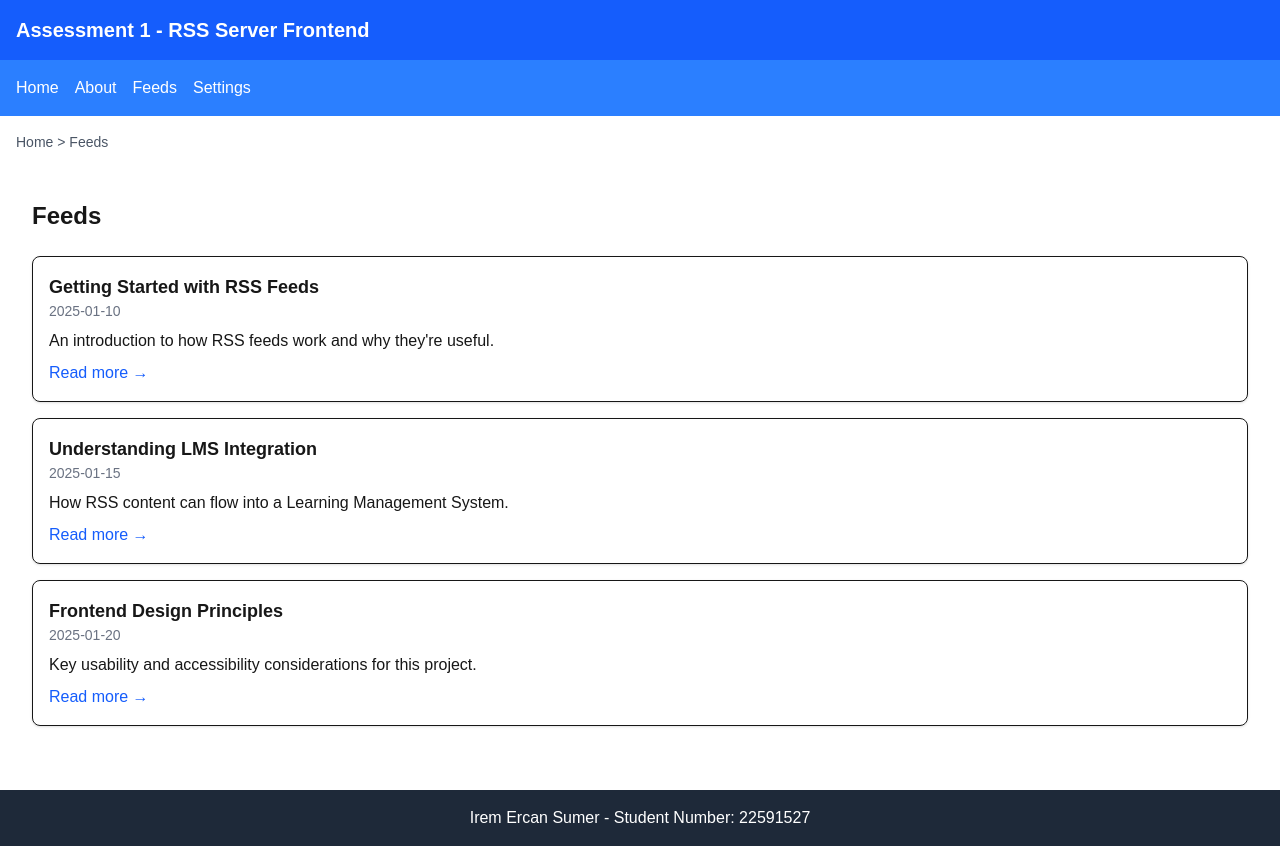
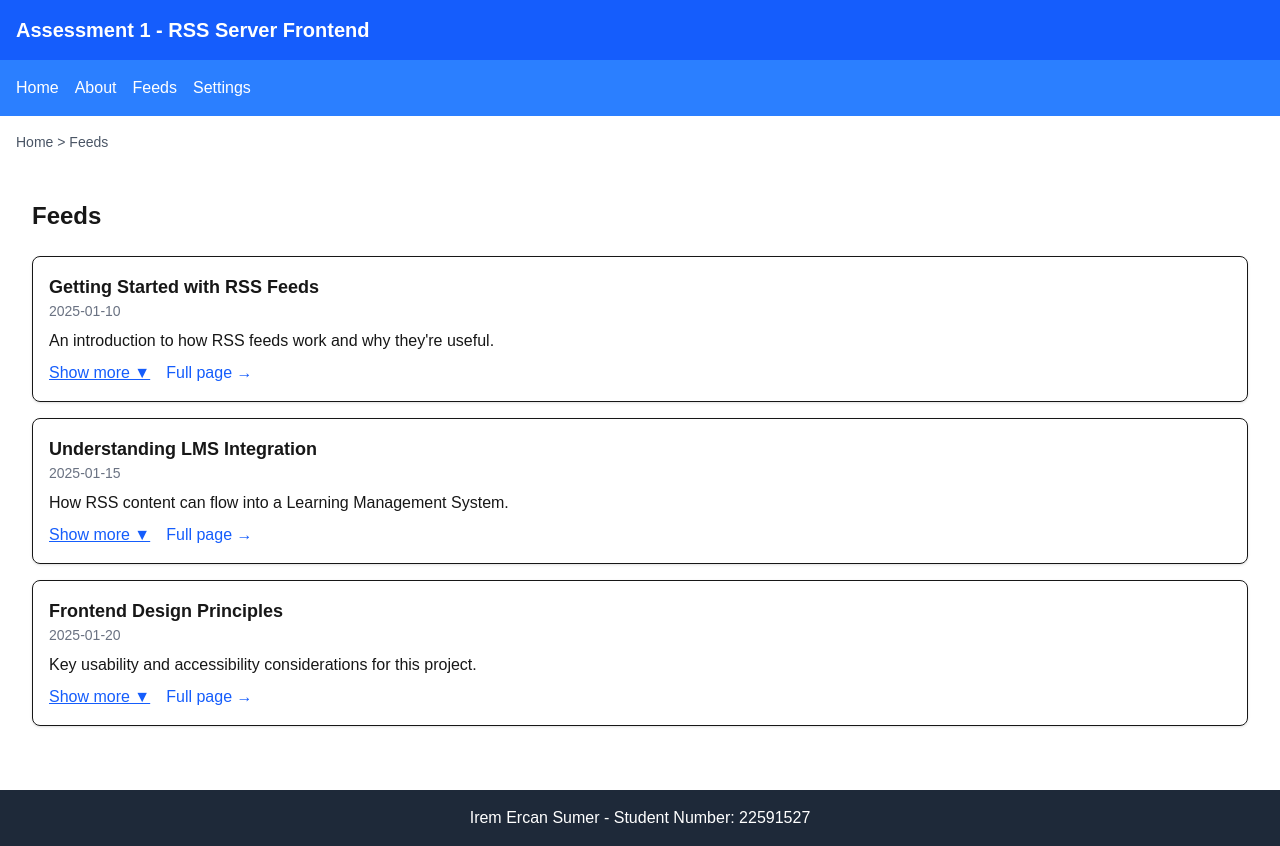
Before and after one commit to Iremesum/rss-lms-frontend, a Next.js app: page /feeds in a window 1280 px wide. Built offline with nearby package versions, Linux system fonts and the light colour scheme.

Commit message:
Add expandable show more/less content sections

```diff
--- a/app/feeds/page.tsx
+++ b/app/feeds/page.tsx
@@ -1,21 +1,47 @@
+"use client";
+
+import { useState } from "react";
 import Link from "next/link";
 import { samplePosts } from "../data/posts";
 
 export default function Feeds() {
+  const [expandedId, setExpandedId] = useState<number | null>(null);
+
+  const toggleExpand = (id: number) => {
+    setExpandedId(expandedId === id ? null : id);
+  };
+
   return (
     <div className="p-8">
       <h2 className="text-2xl font-bold mb-6">Feeds</h2>
       <div className="grid gap-4">
-        {samplePosts.map((post) => (
+        {samplePosts.map((post) => {
+          const isExpanded = expandedId === post.id;
+          return (
             <div key={post.id} className="border rounded-lg p-4 shadow-sm">
               <h3 className="text-lg font-semibold">{post.title}</h3>
               <p className="text-sm text-gray-500">{post.date}</p>
               <p className="mt-2">{post.summary}</p>
-            <Link href={`/feeds/${post.id}`} className="text-blue-600 mt-2 inline-block">
-              Read more →
+
+              {isExpanded && (
+                <p className="mt-2 text-gray-700">{post.content}</p>
+              )}
+
+              <div className="flex flex-wrap gap-4 mt-2">
+                <button
+                  onClick={() => toggleExpand(post.id)}
+                  aria-expanded={isExpanded}
+                  className="text-blue-600 underline"
+                >
+                  {isExpanded ? "Show less ▲" : "Show more ▼"}
+                </button>
+                <Link href={`/feeds/${post.id}`} className="text-blue-600">
+                  Full page →
                 </Link>
               </div>
-        ))}
+            </div>
+          );
+        })}
       </div>
     </div>
   );
```
Also changed, not shown: app/data/posts.ts (renamed from app/data/posts.tsx). Lines whose indentation alone changed are shown as unchanged.
